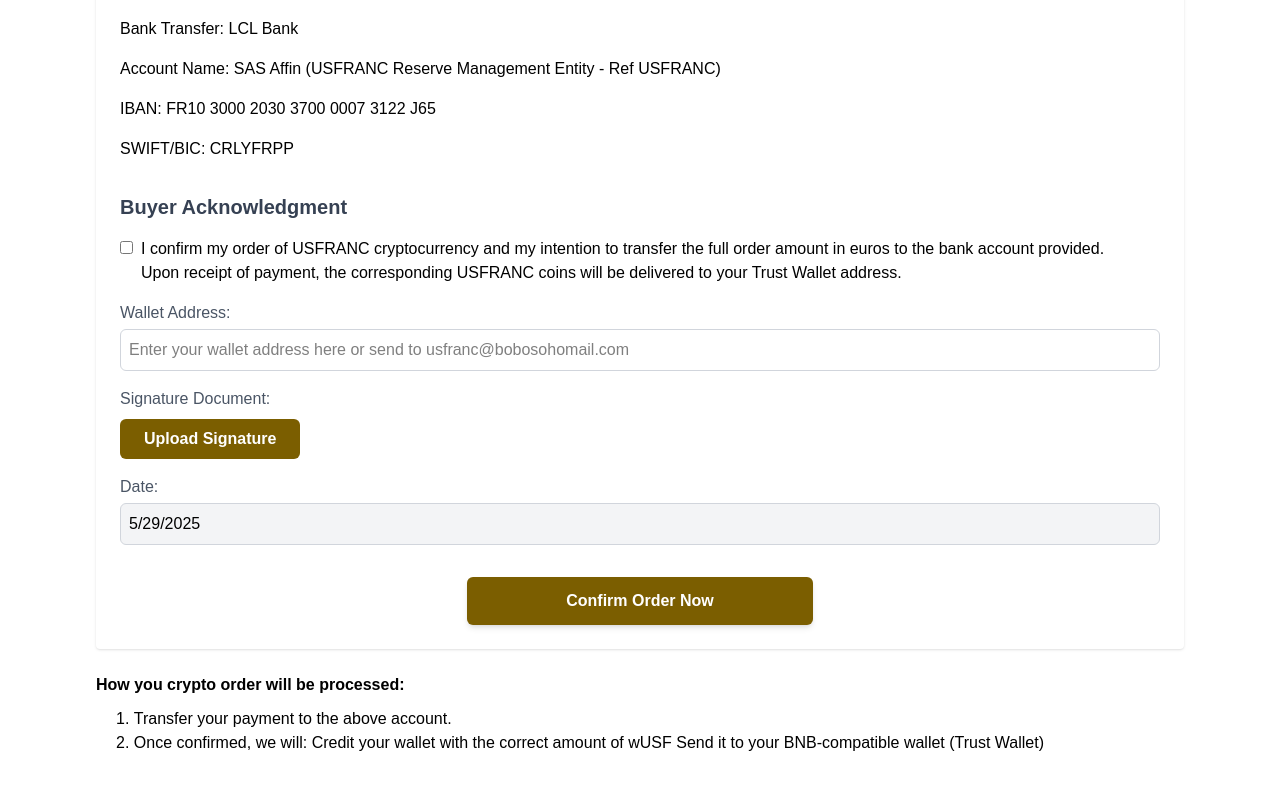
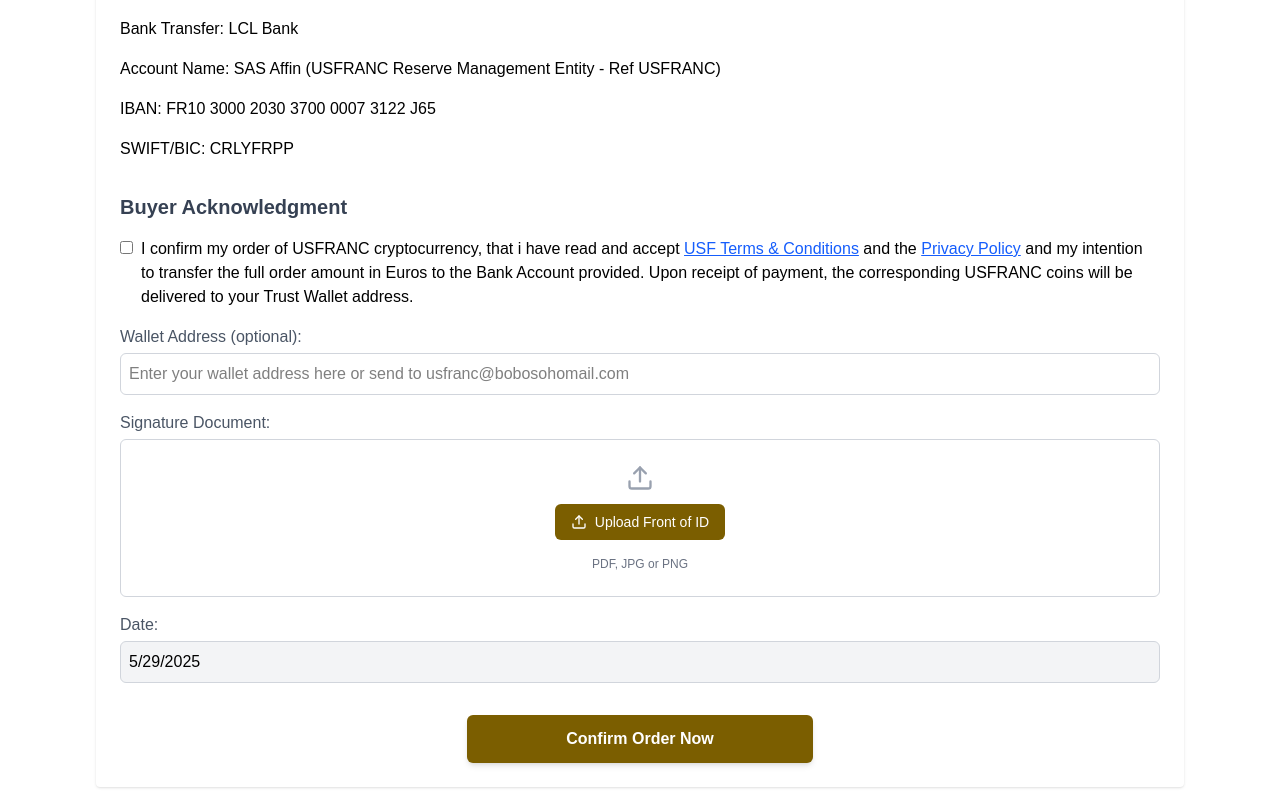
Before and after one commit to NashedShahRoni22/USFRANC, a Next.js app: page /pre-order in a window 1280 px wide. Shown: the part 1087-1881 px from the top of the page. Built offline with nearby package versions, Linux system fonts and the light colour scheme.

Commit message:
feat: pre-order form validation updated

```diff
--- a/app/pre-order/page.jsx
+++ b/app/pre-order/page.jsx
@@ -3,6 +3,7 @@
 import { FiUpload, FiRefreshCw, FiCheckCircle } from "react-icons/fi";
 import Container from "../components/shared/Container";
 import { FaSpinner } from "react-icons/fa";
+import Link from "next/link";
 
 export default function Page() {
   const [formData, setFormData] = useState({
@@ -29,7 +30,27 @@
 
   const handleIdDocuments = (e, part) => {
     const file = e.target.files[0];
+    if (file) {
       setIdDocuments((prev) => ({ ...prev, [part]: file }));
+    }
+  };
+
+  // For address proof file upload
+  const handleAddressProof = (e) => {
+    const file = e.target.files[0];
+    // Only update if a file was actually selected
+    if (file) {
+      setAddressProof(file);
+    }
+  };
+
+  // For signature file upload
+  const handleSignatureFile = (e) => {
+    const file = e.target.files[0];
+    // Only update if a file was actually selected
+    if (file) {
+      setSignatureFile(file);
+    }
   };
 
   const handleChange = (e) => {
@@ -58,7 +79,12 @@
     }
 
     // Validation
-    if (!idDocuments.front || !idDocuments.back || !signatureFile) {
+    if (
+      !idDocuments.front ||
+      !idDocuments.back ||
+      !signatureFile ||
+      !addressProof
+    ) {
       alert("Please attach all necessary files.");
       return;
     }
@@ -76,12 +102,12 @@
       submissionData.append("dob", formData.dob);
       submissionData.append("quantityOrdered", formData.quantityOrdered);
       submissionData.append("totalAmount", formData.totalAmount);
-      submissionData.append("walletAddress", formData.walletAddress);
       submissionData.append("idDocumentFront", idDocuments.front);
       submissionData.append("idDocumentBack", idDocuments.back);
       submissionData.append("signatureFile", signatureFile);
-      if (addressProof) {
       submissionData.append("addressProof", addressProof);
+      if (formData.walletAddress) {
+        submissionData.append("walletAddress", formData.walletAddress);
       }
 
       const res = await fetch("https://api.usfranc.com/order/submit.php", {
@@ -253,7 +279,7 @@
                           className="inline-flex items-center px-4 py-2 text-sm font-medium rounded-md text-white bg-logo cursor-pointer"
                         >
                           <FiUpload className="mr-2 h-4 w-4" />
-                          Upload Front of ID
+                          Upload Signature Document
                         </label>
                         <p className="text-xs text-gray-500 mt-1">
                           PDF, JPG or PNG
@@ -316,16 +342,14 @@
 
           {/* Proof of Address */}
           <div>
-            <label className="block text-gray-600 mb-1">
-              Proof of Address (optional)
-            </label>
+            <label className="block text-gray-600 mb-1">Proof of Address</label>
             <div className="border border-gray-300 rounded-md p-6">
               <input
                 type="file"
                 name="addressProof"
                 id="addressProof"
                 className="hidden"
-                onChange={(e) => setAddressProof(e.target.files[0])}
+                onChange={handleAddressProof}
                 accept="image/*,.pdf"
               />
               <div className="flex flex-col items-center gap-3 text-center">
@@ -436,17 +460,34 @@
                 onChange={(e) => setIsAcknowledged(e.target.checked)}
               />
               <p>
-                I confirm my order of USFRANC cryptocurrency and my intention to
-                transfer the full order amount in euros to the bank account
-                provided.
-                <br />
-                Upon receipt of payment, the corresponding USFRANC coins will be
-                delivered to your Trust Wallet address.
+                I confirm my order of USFRANC cryptocurrency, that i have read
+                and accept{" "}
+                <Link
+                  href="/participation-terms-and-condtions"
+                  target="_blank"
+                  className="text-blue-600 underline"
+                >
+                  USF Terms & Conditions
+                </Link>{" "}
+                and the{" "}
+                <Link
+                  href="/policy"
+                  target="_blank"
+                  className="text-blue-600 underline"
+                >
+                  Privacy Policy
+                </Link>{" "}
+                and my intention to transfer the full order amount in Euros to
+                the Bank Account provided. Upon receipt of payment, the
+                corresponding USFRANC coins will be delivered to your Trust
+                Wallet address.
               </p>
             </div>
 
             <div>
-              <label className="block text-gray-600">Wallet Address:</label>
+              <label className="block text-gray-600">
+                Wallet Address (optional):
+              </label>
               <input
                 type="text"
                 name="walletAddress"
@@ -454,7 +495,6 @@
                 onChange={handleChange}
                 placeholder="Enter your wallet address here or send to usfranc@bobosohomail.com"
                 className="w-full mt-1 p-2 border border-gray-300 rounded-md focus:outline-none focus:ring-2 focus:ring-logo"
-                required
               />
             </div>
 
@@ -462,24 +502,52 @@
               <label className="block text-gray-600 mb-1">
                 Signature Document:
               </label>
+              <div className="border border-gray-300 rounded-md p-6">
                 <input
                   type="file"
                   name="signatureFile"
-                id="signatureInput"
+                  id="signatureFile"
                   className="hidden"
-                onChange={(e) => setSignatureFile(e.target.files[0])}
+                  onChange={handleSignatureFile}
+                  accept="image/*,.pdf"
                 />
-              <label
-                htmlFor="signatureInput"
-                className="inline-block mt-1 px-6 py-2 bg-logo text-white font-semibold rounded-md cursor-pointer hover:bg-logo-dark"
-              >
-                Upload Signature
-              </label>
-              {signatureFile && (
-                <span className="ml-4 text-sm font-medium text-logo">
+                <div className="flex flex-col items-center gap-3 text-center">
+                  {signatureFile ? (
+                    <>
+                      <div className="flex items-center gap-2">
+                        <FiCheckCircle className="h-5 w-5 text-green-500" />
+                        <span className="text-sm font-medium text-gray-700 truncate max-w-xs">
                           {signatureFile.name}
                         </span>
+                      </div>
+                      <label
+                        htmlFor="signatureFile"
+                        className="inline-flex items-center px-4 py-2 text-sm font-medium rounded-md text-white bg-logo cursor-pointer"
+                      >
+                        <FiRefreshCw className="mr-2 h-4 w-4" />
+                        Change File
+                      </label>
+                      <p className="text-xs text-gray-500 mt-1">
+                        PDF, JPG or PNG
+                      </p>
+                    </>
+                  ) : (
+                    <>
+                      <FiUpload className="h-7 w-7 text-gray-400" />
+                      <label
+                        htmlFor="signatureFile"
+                        className="inline-flex items-center px-4 py-2 text-sm font-medium rounded-md text-white bg-logo cursor-pointer"
+                      >
+                        <FiUpload className="mr-2 h-4 w-4" />
+                        Upload Front of ID
+                      </label>
+                      <p className="text-xs text-gray-500 mt-1">
+                        PDF, JPG or PNG
+                      </p>
+                    </>
                   )}
+                </div>
+              </div>
             </div>
 
             <div>
```
Lines whose indentation alone changed are shown as unchanged.
